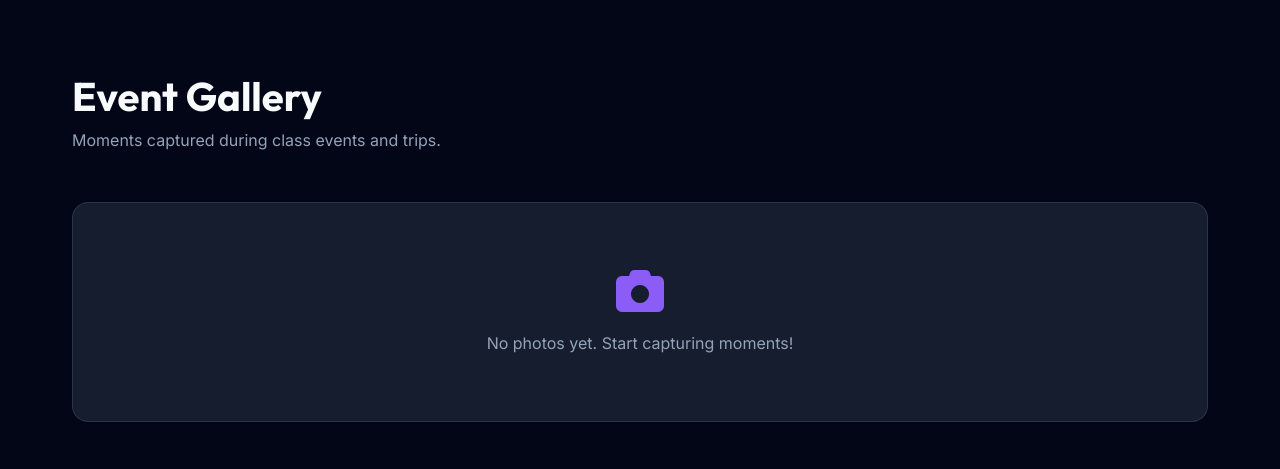
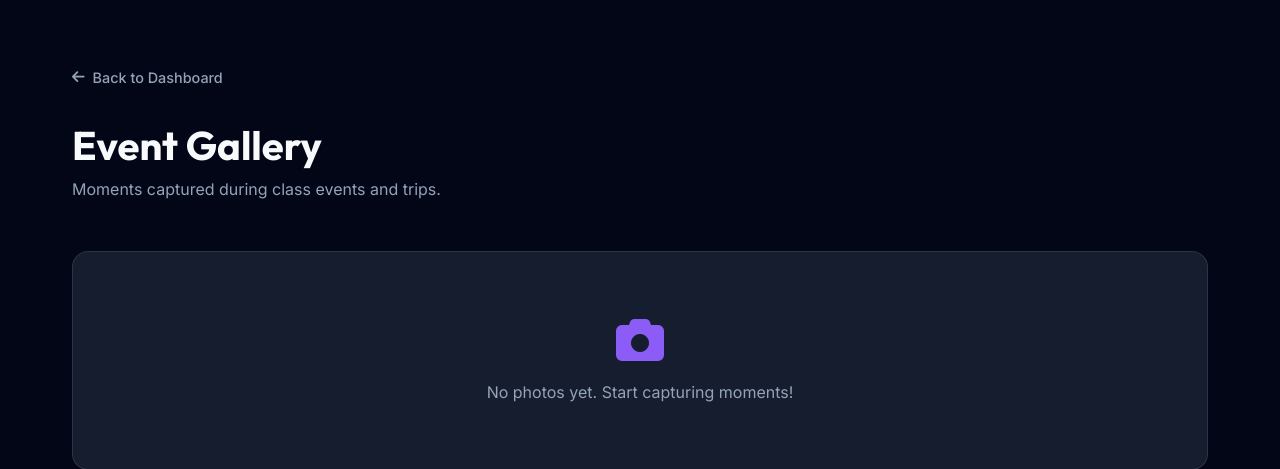
Before and after one commit to Yasir-Ismail/Class-Hub, a PHP site: page /gallery.php in a window 1280 px wide. Shown: the part 71-540 px from the top of the page. Run offline with PHP 8.4, Linux system fonts and the light colour scheme; a user stored in the database is signed in; data that the repository does not hold is empty.

Commit message:
Update gallery.php

```diff
--- a/New folder/gallery.php
+++ b/New folder/gallery.php
@@ -9,6 +9,9 @@ $gallery = $stmt->fetchAll();
 
 <section style="padding: 4rem 0;">
     <div style="margin-bottom: 3rem;">
+        <a href="index.php" style="display: inline-flex; align-items: center; gap: 0.5rem; color: var(--text-muted); margin-bottom: 1.5rem; font-size: 0.9rem; font-weight: 500;" class="back-link">
+            <i class="fas fa-arrow-left"></i> Back to Dashboard
+        </a>
         <h1 style="font-size: 2.5rem;">Event Gallery</h1>
         <p style="color: var(--text-muted);">Moments captured during class events and trips.</p>
     </div>
```
